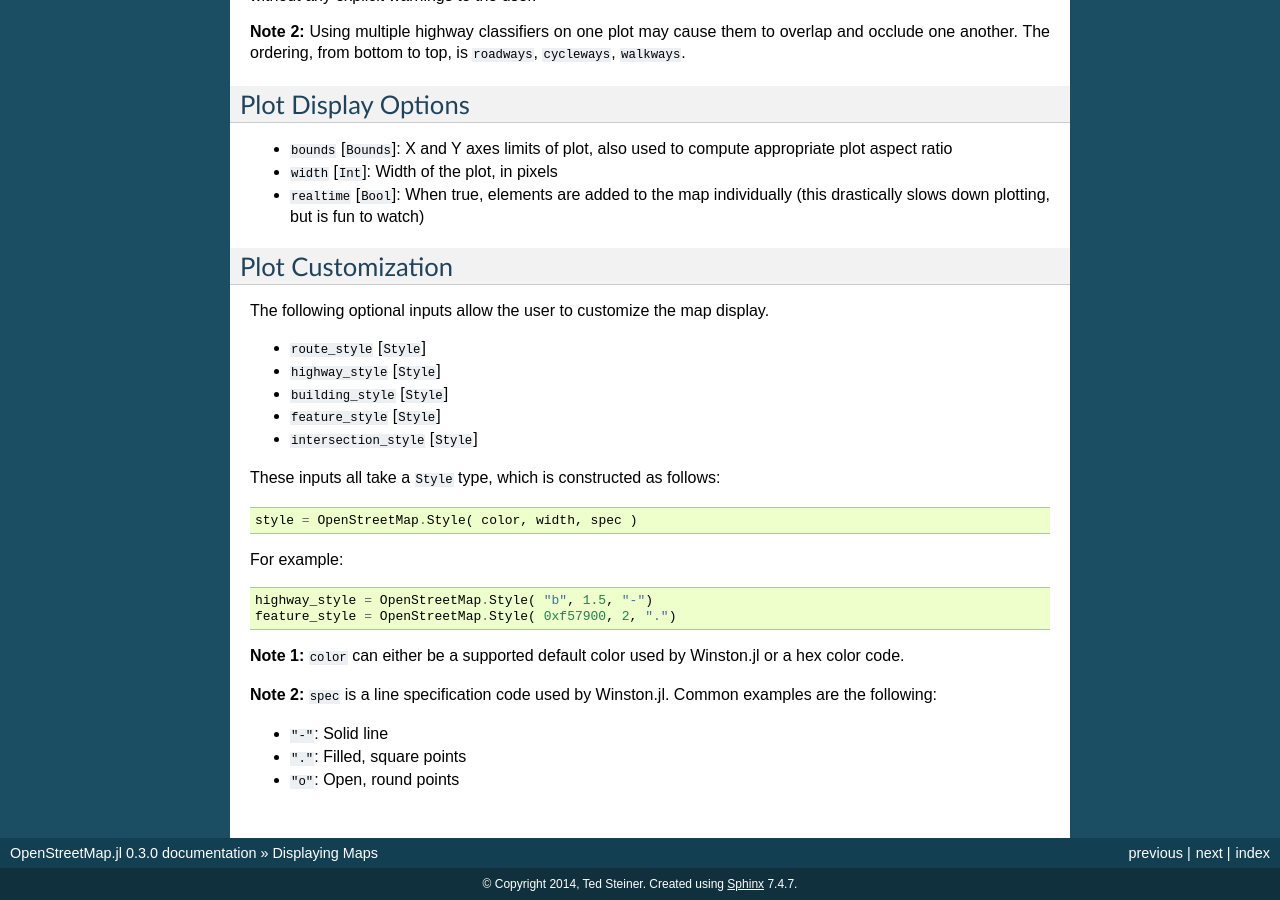
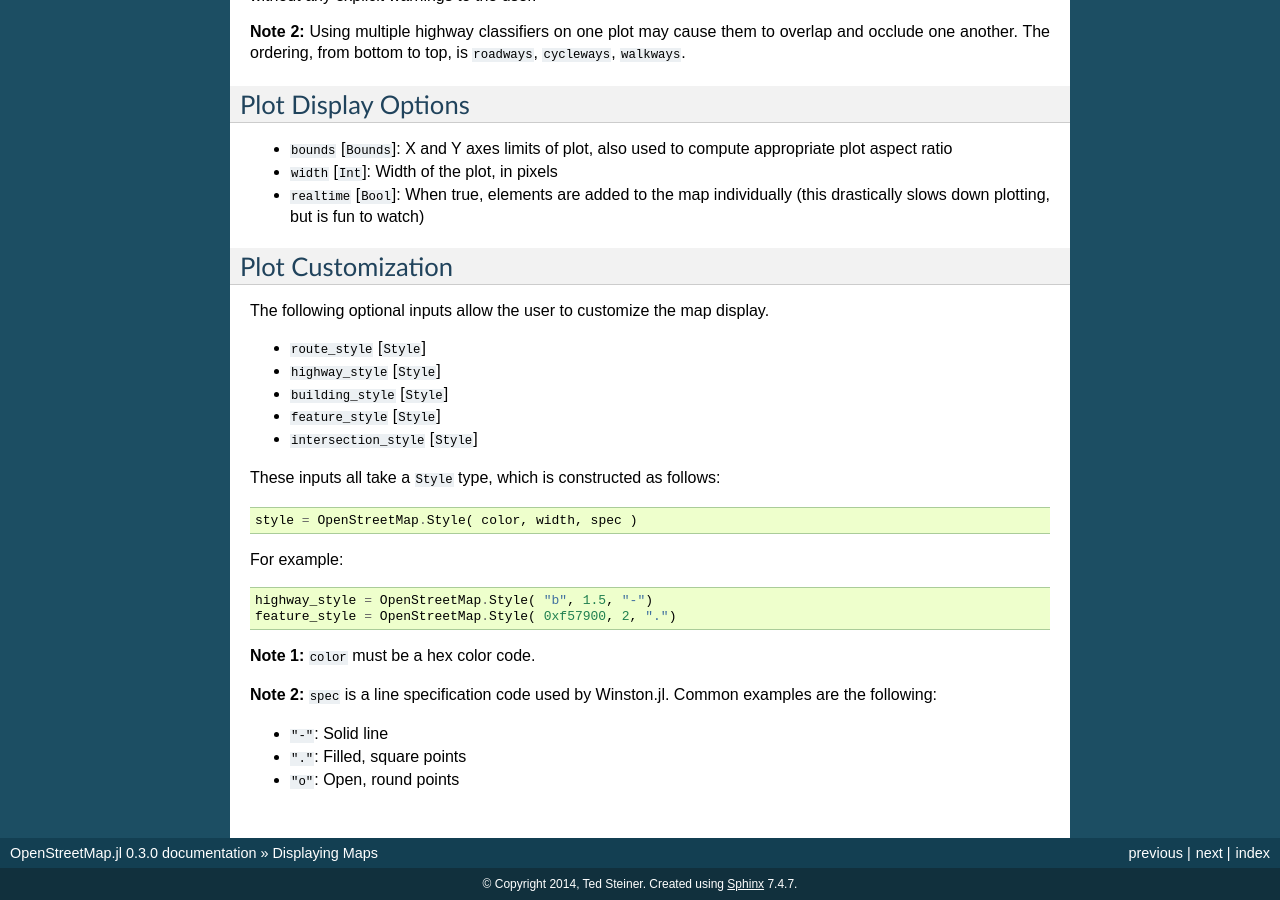
Before and after one commit to tedsteiner/OpenStreetMap.jl, a Sphinx documentation site: the page built from docs/plots.rst, in a window 1280 px wide and 900 px high, scrolled down 1267 px. Built offline with Sphinx 7.4.7, drawn with Linux system fonts in a browser that asks for light colours.

```diff
--- a/docs/plots.rst
+++ b/docs/plots.rst
@@ -91,7 +91,7 @@
     highway_style = OpenStreetMap.Style( "b", 1.5, "-")
     feature_style = OpenStreetMap.Style( 0xf57900, 2, ".")
 
-**Note 1:** ``color`` can either be a supported default color used by Winston.jl or a hex color code.
+**Note 1:** ``color`` must be a hex color code.
 
 **Note 2:** ``spec`` is a line specification code used by Winston.jl. Common examples are the following:
 
```
Also changed, not shown: 1 other file.
